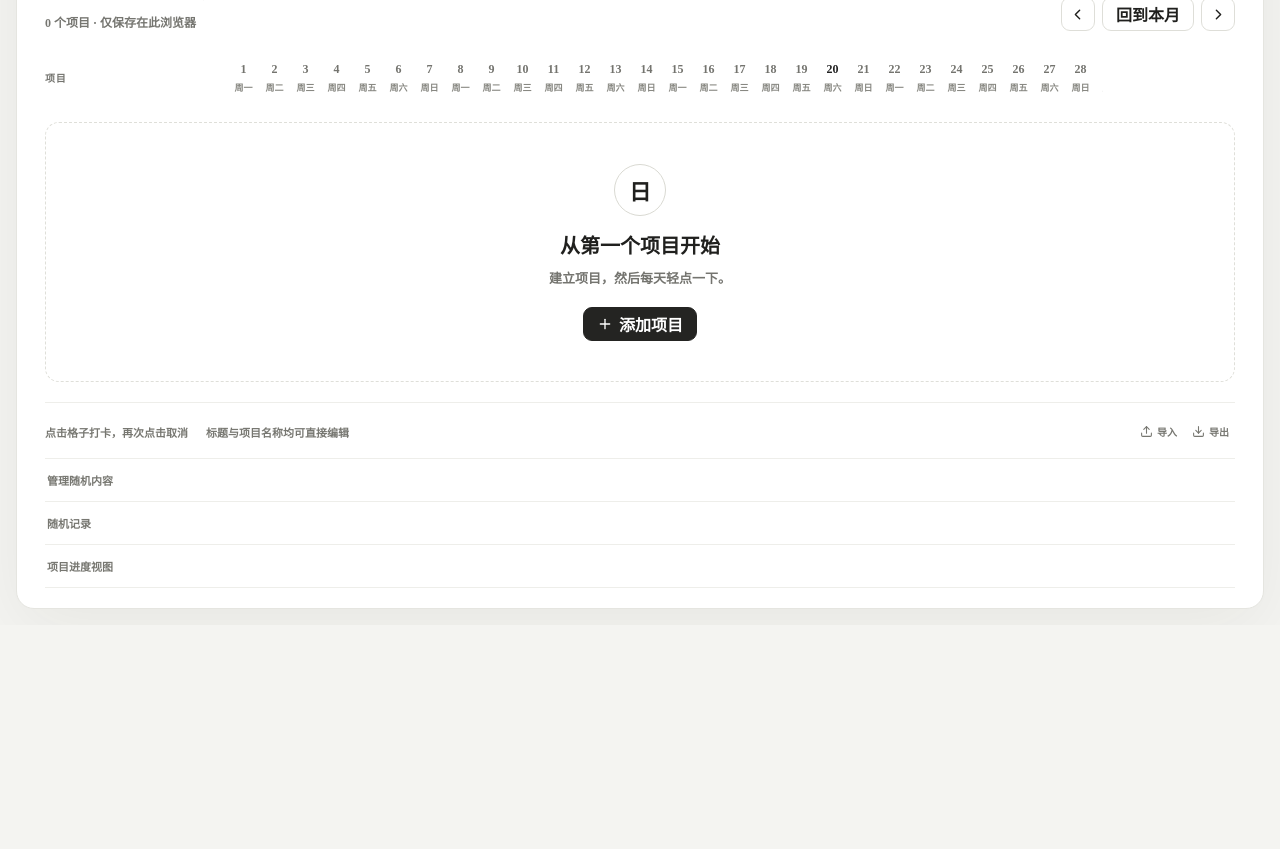
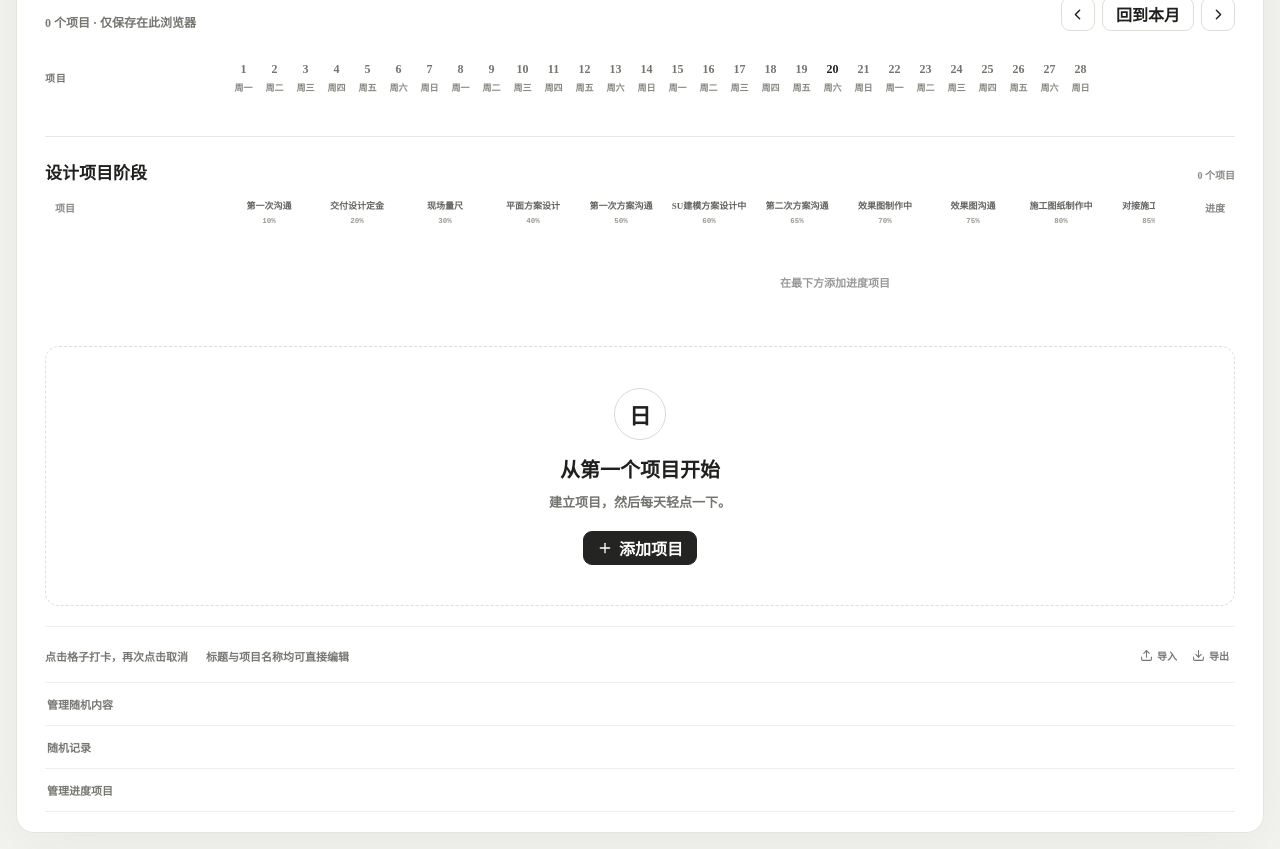
Before and after one commit to sange1022/project-checkin-dashboard, a React (Vite) app: page / in a window 1280 px wide. Shown: the part 260-1109 px from the top of the page. Before the commit the page ends 885 px from the top, so only its background shows below. Built offline with nearby package versions, Linux system fonts and the light colour scheme; the HTML template or start-up script is replaced by a standard one.

Commit message:
refactor: separate stage board display and management

```diff
--- a/src/App.tsx
+++ b/src/App.tsx
@@ -6,7 +6,7 @@ import { ProjectGrid } from './components/ProjectGrid'
 import { DailyRandomPanel } from './components/DailyRandomPanel'
 import { RandomPromptManager } from './components/RandomPromptManager'
 import { RandomHistory } from './components/RandomHistory'
-import { ProjectStageBoard } from './components/ProjectStageBoard'
+import { ProjectStageBoard, StageProjectManager } from './components/ProjectStageBoard'
 import type { AppState, Project, ViewMode } from './domain/types'
 import { toDateKey } from './domain/dateRanges'
 import { createStageProject } from './domain/projectStages'
@@ -182,6 +182,7 @@ export default function App() {
         </div>
 
         <ProjectGrid view={state.view} anchor={anchor} today={today} projects={visibleProjects} checkins={state.checkins} onToggle={toggleCheckin} onRename={renameProject} onMove={moveProject} onDelete={deleteProject} />
+        <ProjectStageBoard projects={state.stageProjects} onStageChange={setStageProjectStage} />
         {!visibleProjects.length && (
           <div className="empty-state">
             <div className="empty-mark">日</div>
@@ -212,7 +213,7 @@ export default function App() {
         <div className="bottom-panels">
           <RandomPromptManager categories={state.randomCategories} onAdd={addRandomItem} onRename={renameRandomItem} onDelete={deleteRandomItem} />
           <RandomHistory categories={state.randomCategories} history={state.dailyRandomResults} />
-          <ProjectStageBoard projects={state.stageProjects} onAdd={addStageProject} onRename={renameStageProject} onStageChange={setStageProjectStage} onDelete={deleteStageProject} />
+          <StageProjectManager projects={state.stageProjects} onAdd={addStageProject} onRename={renameStageProject} onDelete={deleteStageProject} />
         </div>
       </section>
 
--- a/src/components/ProjectStageBoard.tsx
+++ b/src/components/ProjectStageBoard.tsx
@@ -1,32 +1,20 @@
 import { Plus, Trash2 } from 'lucide-react'
-import { useState } from 'react'
+import { useRef, useState } from 'react'
 import { PROJECT_STAGES } from '../domain/projectStages'
 import type { StageProject } from '../domain/types'
 import { EditableText } from './EditableText'
 
-type Props = {
+type BoardProps = {
   projects: StageProject[]
-  onAdd: (name: string) => void
-  onRename: (id: string, name: string) => void
   onStageChange: (id: string, stageIndex: number) => void
-  onDelete: (id: string) => void
 }
 
-export function ProjectStageBoard({ projects, onAdd, onRename, onStageChange, onDelete }: Props) {
-  const [name, setName] = useState('')
-  const add = () => {
-    const next = name.trim()
-    if (!next) return
-    onAdd(next)
-    setName('')
-  }
-
+export function ProjectStageBoard({ projects, onStageChange }: BoardProps) {
   return (
-    <details className="bottom-panel stage-board-panel">
-      <summary>项目进度视图</summary>
-      <div className="stage-add">
-        <input aria-label="阶段项目名称" value={name} onChange={(event) => setName(event.target.value)} onKeyDown={(event) => event.key === 'Enter' && add()} placeholder="新增项目" />
-        <button onClick={add} disabled={!name.trim()}><Plus size={13} />添加</button>
+    <section className="stage-board-section">
+      <div className="stage-section-heading">
+        <h2>设计项目阶段</h2>
+        <span>{projects.length} 个项目</span>
       </div>
       <div className="stage-scroll">
         <div className="stage-grid">
@@ -39,29 +27,57 @@ export function ProjectStageBoard({ projects, onAdd, onRename, onStageChange, on
             const progress = (project.stageIndex / (PROJECT_STAGES.length - 1)) * 100
             return (
               <div className="stage-row" key={project.id}>
-                <div className="stage-project-name">
-                  <EditableText value={project.name} ariaLabel={`${project.name}阶段项目名称`} onSave={(value) => onRename(project.id, value)} />
-                </div>
+                <div className="stage-project-name"><span>{project.name}</span></div>
                 <div className="stage-track">
                   <i className="stage-line" style={{ width: `${progress}%` }} />
                   {PROJECT_STAGES.map((stage, index) => (
-                    <button
-                      key={stage.name}
-                      aria-label={`${project.name} ${stage.name}`}
-                      className={index <= project.stageIndex ? 'reached' : ''}
-                      onClick={() => onStageChange(project.id, index)}
-                    />
+                    <button key={stage.name} aria-label={`${project.name} ${stage.name}`} className={index <= project.stageIndex ? 'reached' : ''} onClick={() => onStageChange(project.id, index)} />
                   ))}
                 </div>
-                <div className="stage-row-end">
-                  <strong>{PROJECT_STAGES[project.stageIndex].percent}%</strong>
-                  <button aria-label={`删除阶段项目 ${project.name}`} onClick={() => onDelete(project.id)}><Trash2 size={13} /></button>
-                </div>
+                <div className="stage-row-end"><strong>{PROJECT_STAGES[project.stageIndex].percent}%</strong></div>
               </div>
             )
           })}
-          {!projects.length && <div className="stage-empty">还没有项目</div>}
+          {!projects.length && <div className="stage-empty">在最下方添加进度项目</div>}
         </div>
+      </div>
+    </section>
+  )
+}
+
+type ManagerProps = {
+  projects: StageProject[]
+  onAdd: (name: string) => void
+  onRename: (id: string, name: string) => void
+  onDelete: (id: string) => void
+}
+
+export function StageProjectManager({ projects, onAdd, onRename, onDelete }: ManagerProps) {
+  const [name, setName] = useState('')
+  const detailsRef = useRef<HTMLDetailsElement>(null)
+  const add = () => {
+    const next = name.trim()
+    if (!next) return
+    onAdd(next)
+    setName('')
+    if (detailsRef.current) detailsRef.current.open = false
+  }
+
+  return (
+    <details ref={detailsRef} className="bottom-panel">
+      <summary>管理进度项目</summary>
+      <div className="stage-add">
+        <input aria-label="阶段项目名称" value={name} onChange={(event) => setName(event.target.value)} onKeyDown={(event) => event.key === 'Enter' && add()} placeholder="新增项目" />
+        <button onClick={add} disabled={!name.trim()}><Plus size={13} />添加</button>
+      </div>
+      <div className="stage-manage-list">
+        {projects.map((project) => (
+          <div key={project.id}>
+            <EditableText value={project.name} ariaLabel={`${project.name}阶段项目名称`} onSave={(value) => onRename(project.id, value)} />
+            <button aria-label={`删除阶段项目 ${project.name}`} onClick={() => onDelete(project.id)}><Trash2 size={13} /></button>
+          </div>
+        ))}
+        {!projects.length && <p>还没有项目</p>}
       </div>
     </details>
   )
--- a/src/styles.css
+++ b/src/styles.css
@@ -112,6 +112,10 @@ button { color: inherit; }
 .history-row { display: grid; grid-template-columns: 110px repeat(3, 1fr); gap: 16px; padding: 8px 0; border-top: 1px solid #f1f1ed; font-size: 11px; }
 .history-row time { color: #777771; font-family: ui-monospace, monospace; }
 .random-history p { color: #999; font-size: 11px; }
+.stage-board-section { margin-top: 28px; padding-top: 22px; border-top: 1px solid #e8e8e3; }
+.stage-section-heading { display: flex; align-items: baseline; justify-content: space-between; margin-bottom: 16px; }
+.stage-section-heading h2 { margin: 0; font-size: 17px; font-weight: 700; }
+.stage-section-heading span { color: #888882; font-size: 10px; }
 .stage-add { display: flex; gap: 7px; padding: 4px 0 15px; }
 .stage-add input { width: min(260px, 70vw); height: 34px; padding: 0 9px; border: 1px solid #deded8; border-radius: 8px; outline: none; font-size: 11px; }
 .stage-add button { min-height: 34px; padding: 0 10px; border: 1px solid #deded8; border-radius: 8px; background: #fff; display: inline-flex; align-items: center; gap: 4px; cursor: pointer; font-size: 10px; }
@@ -127,7 +131,7 @@ button { color: inherit; }
 .stage-row { display: contents; }
 .stage-project-name, .stage-track, .stage-row-end { min-height: 52px; border-top: 1px solid #f0f0eb; }
 .stage-project-name { position: sticky; left: 0; z-index: 3; display: flex; align-items: center; padding-right: 10px; background: #fff; }
-.stage-project-name .editable-label, .stage-project-name .editable-input { width: 100%; font-size: 12px; font-weight: 700; }
+.stage-project-name span { width: 100%; font-size: 12px; font-weight: 700; overflow: hidden; text-overflow: ellipsis; white-space: nowrap; }
 .stage-track { position: relative; display: grid; grid-template-columns: repeat(15, 1fr); align-items: center; padding: 0 38px; }
 .stage-track::before { content: ""; position: absolute; left: 41px; right: 41px; top: 50%; height: 3px; background: #e5e5df; transform: translateY(-50%); }
 .stage-line { position: absolute; left: 41px; top: 50%; height: 5px; max-width: calc(100% - 82px); background: #292927; transform: translateY(-50%); z-index: 1; pointer-events: none; }
@@ -138,6 +142,12 @@ button { color: inherit; }
 .stage-row-end button { width: 26px; height: 26px; border: 0; border-radius: 6px; background: transparent; color: #999; cursor: pointer; display: grid; place-items: center; }
 .stage-row-end button:hover { background: #f9ecea; color: #b44740; }
 .stage-empty { grid-column: 1 / -1; padding: 24px 0; color: #999; font-size: 11px; text-align: center; }
+.stage-manage-list { padding-bottom: 18px; }
+.stage-manage-list > div { display: flex; align-items: center; gap: 8px; max-width: 380px; min-height: 34px; border-top: 1px solid #f0f0eb; }
+.stage-manage-list .editable-label, .stage-manage-list .editable-input { flex: 1; font-size: 12px; }
+.stage-manage-list button { width: 27px; height: 27px; border: 0; border-radius: 6px; background: transparent; color: #999; cursor: pointer; display: grid; place-items: center; }
+.stage-manage-list button:hover { background: #f9ecea; color: #b44740; }
+.stage-manage-list p { color: #999; font-size: 11px; }
 .visually-hidden { position: absolute; width: 1px; height: 1px; padding: 0; margin: -1px; overflow: hidden; clip: rect(0, 0, 0, 0); white-space: nowrap; border: 0; }
 .dialog-backdrop { position: fixed; inset: 0; z-index: 50; display: grid; place-items: center; padding: 20px; background: rgba(34,34,30,.2); backdrop-filter: blur(4px); }
 .dialog { width: min(420px, 100%); padding: 24px; border-radius: 16px; background: #fff; box-shadow: 0 25px 80px rgba(0,0,0,.18); }
```
Also changed, not shown: 2 other files (tests, documents, lock files or other folders).
